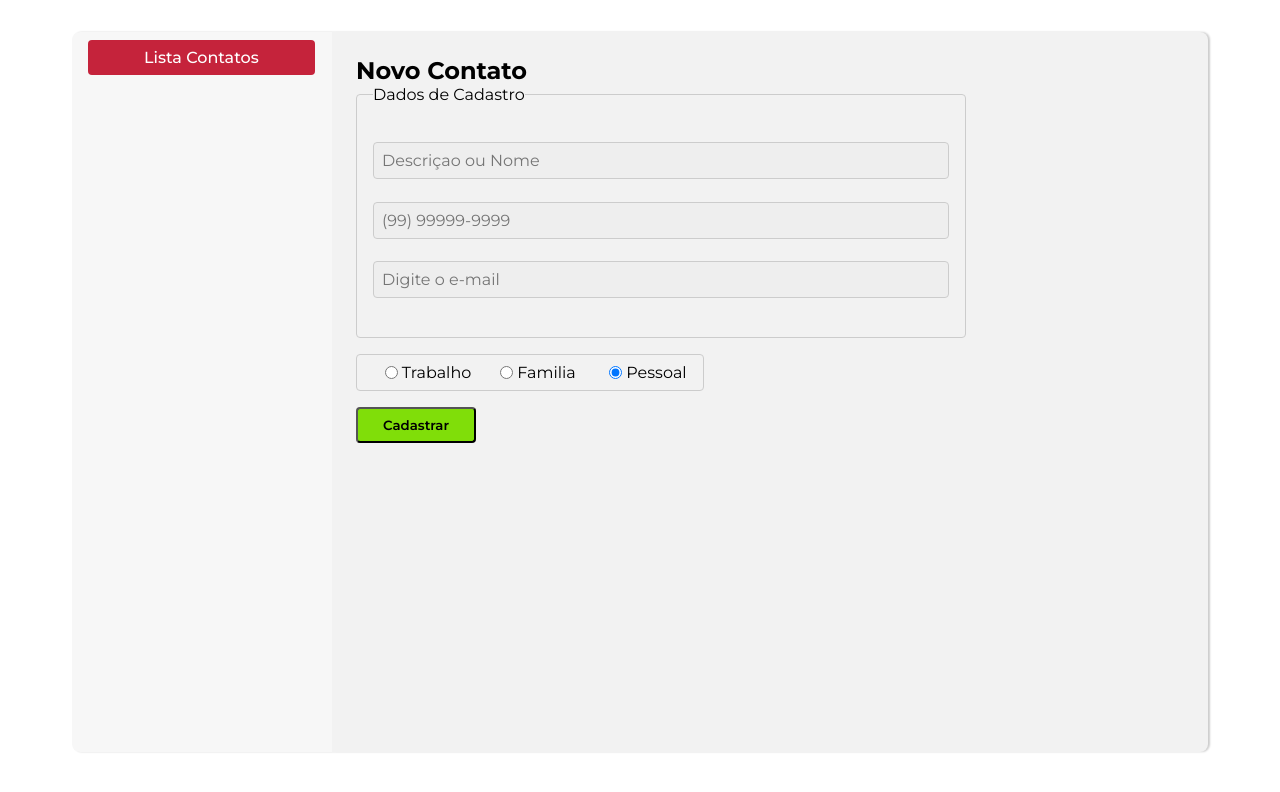
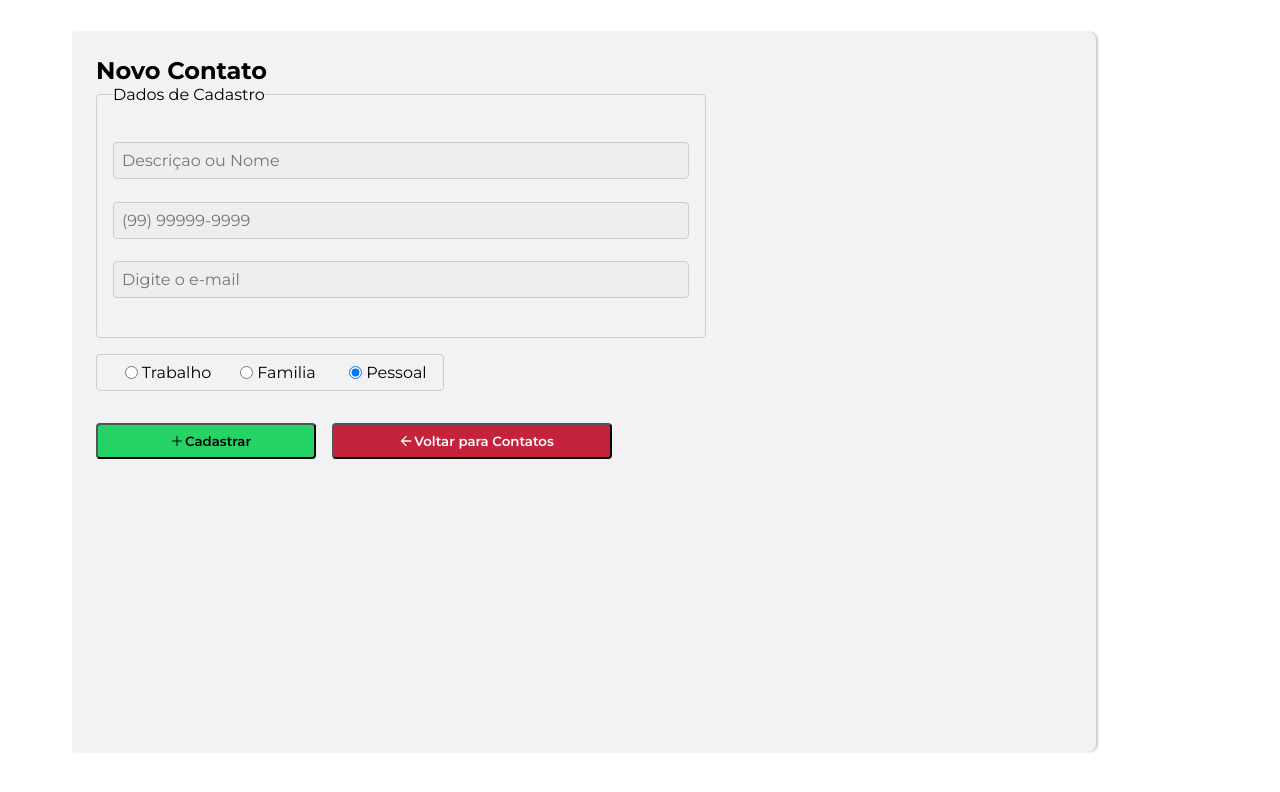
Before and after one commit to emmanuelmarcosdeoliveira/contac-list, a React (Vite) app: page /cadastro in a window 1280 px wide. Shown: the top 792 px of the page. Built offline with nearby package versions, Linux system fonts and the light colour scheme; the HTML template or start-up script is replaced by a standard one.

Commit message:
styles: in progress styling (#11)

```diff
--- a/src/components/CardContact/index.tsx
+++ b/src/components/CardContact/index.tsx
@@ -42,7 +42,13 @@ const CardContact = ({
   }
 
   return (
-    <S.CarddeContatos>
+        <S.CarddeContatos>
+          <div style={{display: 'flex'}}>
+
+
+
+          <div>
+
       <S.Tag grupos={grupos}>{grupos}</S.Tag>
       {editando && (
         <em
@@ -51,7 +57,8 @@ const CardContact = ({
             color: '#fff',
             padding: '.25rem .50rem',
             borderRadius: '4px',
-            marginLeft: '11rem',
+            marginLeft: '1rem',
+            marginTop: "-8rem",
             fontWeight: '600',
             fontSize: '.75rem'
           }}
@@ -85,6 +92,13 @@ const CardContact = ({
           {telefone}
         </S.TelPhone>
       </S.MyDiv>
+      </div>
+      <div style={{display: 'flex', justifyContent: 'space-between' }}>
+     <IoPeopleCircleOutline
+          style={{ fontSize: '6.5rem',    opacity: '10%' }}
+          />
+          </div>
+      </div>
       <S.ActionBar>
         {editando ? (
           <>
--- a/src/components/InlcudeContact/IncludeContact.tsx
+++ b/src/components/InlcudeContact/IncludeContact.tsx
@@ -1,10 +1,12 @@
 import { LuContact2 } from 'react-icons/lu'
 import { Botao } from './styles'
+import { RiContactsLine } from "react-icons/ri";
 const IncludeContact = () => {
   return (
     <>
       <Botao to="/cadastro">
-        <LuContact2 style={{ marginRight: '1rem', fontSize: '1.5rem' }} />
+
+        <RiContactsLine style={{ marginRight: '1rem', fontSize: '1.5rem' }}   />
         Incluir contato
       </Botao>
     </>
--- a/src/components/InlcudeContact/styles.ts
+++ b/src/components/InlcudeContact/styles.ts
@@ -11,7 +11,7 @@ export const Botao = styled(Link)`
   display: flex;
   justify-content: center;
   align-items: center;
-  background-color: #80de09;
+  background-color: #25d366;
   border: none;
   box-shadow: 1px 2px 4px 1px rgba(0, 0, 0, 0.15);
   text-decoration: none;
--- a/src/containers/Formulario/Index.tsx
+++ b/src/containers/Formulario/Index.tsx
@@ -3,9 +3,13 @@ import { Main } from '../../styles/'
 
 import { useDispatch } from 'react-redux'
 import { useNavigate } from 'react-router-dom'
-import { AreaTag, BtnCadastro, Dados, Fild, Opcao } from './styles'
+import { AreaTag, BacktoPage, BtnCadastro, Dados, Fild, Opcao } from './styles'
 import * as enums from '../../utils/enums/contatos'
 import { cadastrar } from '../../store/reducers/contacts'
+import {Link} from 'react-router-dom'
+
+import { MdArrowBack } from "react-icons/md";
+import { IoAdd } from "react-icons/io5";
 
 const Formulario = () => {
   const dispatch = useDispatch()
@@ -72,13 +76,17 @@ const Formulario = () => {
             </Opcao>
           ))}
 
-          {/* <input name="prioridade" type="radio" id="Trabalho" />
-        <label htmlFor="Trabalho">Trabalho</label>
-        <input name="prioridade" type="radio" id="Familia" />
-        <label htmlFor="Familia">Familia</label> */}
+
         </AreaTag>
-        <BtnCadastro type="submit">Cadastrar</BtnCadastro>
-      </form>
+        <div style={{display: 'flex'}}>
+        <BtnCadastro type="submit"> <IoAdd style={{fontSize: '1rem', marginLeft:'.5rem'}} />Cadastrar</BtnCadastro>
+        <div>
+       <Link to="/">
+               <BacktoPage style={{display: 'inline-flex', alignItems: 'center', marginLeft: '1rem'}}>  <MdArrowBack style={{fontSize: '1rem', marginLeft:'.5rem'}} />Voltar para  Contatos </BacktoPage>
+       </Link>
+        </div>
+        </div>
+            </form>
     </Main>
   )
 }
--- a/src/containers/Formulario/styles.ts
+++ b/src/containers/Formulario/styles.ts
@@ -40,13 +40,34 @@ export const AreaTag = styled.div`
 export const BtnCadastro = styled.button`
   display: flex;
   justify-content: center;
-  width: 120px;
+  width: 220px;
   margin-block: 1rem;
   padding: 8px 36px;
   border-radius: 4px;
-  background-color: ${variaveis.cor2};
+  background-color: #25d366;
   font-weight: 600;
   cursor: pointer;
+`
+
+export const BacktoPage = styled.button`
+  display: inline-block;
+  color: white;
+  text-decoration: none;
+  justify-content: center;
+  align-items: center;
+    width: 280px;
+  margin-block: 1rem;
+  padding: 8px 24px;
+  border-radius: 4px;
+  background-color: ${variaveis.cor3};
+  font-weight: 600;
+  a {
+    text-decoration: none!important;
+  }
+
+
+
+
 `
 export const Opcao = styled.div`
   display: flex;
--- a/src/pages/Register/index.tsx
+++ b/src/pages/Register/index.tsx
@@ -1,11 +1,14 @@
 import Formulario from '../../containers/Formulario/Index'
-import Sidebar from '../../containers/Sidebar'
+import   { Laycontainer } from './styles'
+
+
 
 const Register = () => {
   return (
     <>
-      <Sidebar mostrarFilters={false} />
-      <Formulario />
+          <Laycontainer>
+         <Formulario  />
+         </Laycontainer>
     </>
   )
 }
--- /dev/null
+++ b/src/pages/Register/styles.tsx
@@ -0,0 +1,9 @@
+import styled from 'styled-components'
+
+export const Laycontainer = styled.div`
+  display: grid;
+  grid-template-columns: 1fr;
+  grid-area: 1;
+  width: 1024px;
+
+`
--- a/src/store/reducers/contacts.ts
+++ b/src/store/reducers/contacts.ts
@@ -23,8 +23,8 @@ const initialState: ContatosState = {
       id: 2
     },
     {
-      grupos: enums.Grupos.FAMILY,
-      titulo: 'Vida',
+      grupos: enums.Grupos.GUYS,
+      titulo: 'Maria',
       telefone: '11-99999-9999',
       email: 'vidac@gmail.com',
       id: 3
@@ -48,7 +48,7 @@ const initialState: ContatosState = {
       titulo: 'Ricardo',
       telefone: '11-99999-9999',
       email: 'ricardo@gmail.com',
-      id: 5
+      id: 6
     }
   ]
 }
--- a/src/styles/index.ts
+++ b/src/styles/index.ts
@@ -30,6 +30,7 @@ export const Container = styled.div`
   }
 `
 export const Main = styled.main`
+
   padding: 1.5rem;
   border-radius: 0rem 0.5rem 0.5rem 0rem;
   background-color: ${variaveis.cor002};
```
Also changed, not shown: 1 other file (tests, documents, lock files or other folders).
